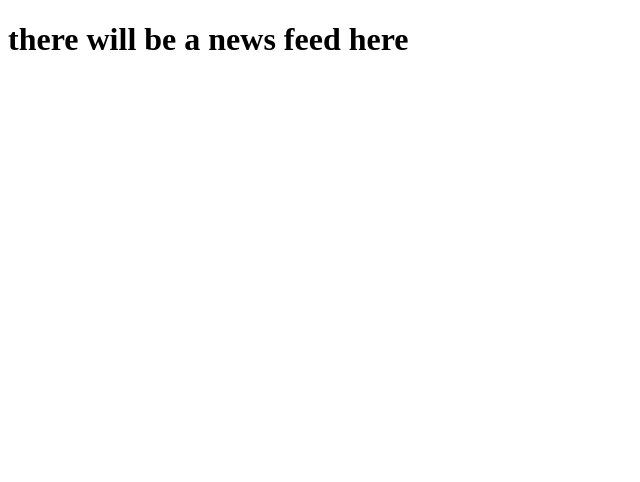
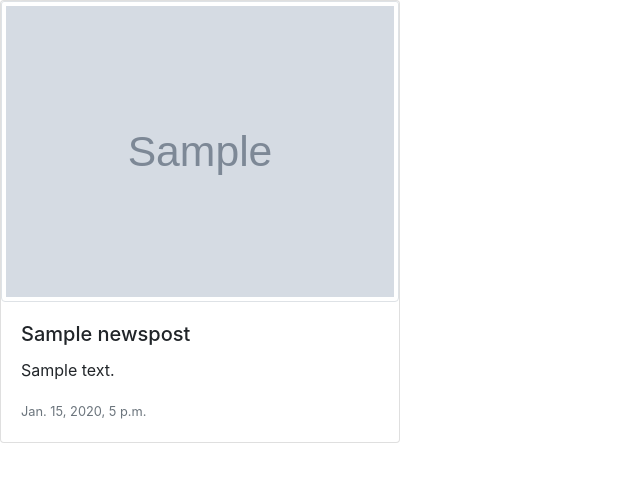
Before and after one commit to n1k0din/newsfeed, a Django app: page / in a window 1280 px wide. Shown: the top 482 px of the page, without its empty margins (0-640 px from the left). Run offline with Django 3.2, Linux system fonts and the light colour scheme; tables that the repository leaves empty hold one stand-in row (values such as "Sample post"); grey boxes marked "Sample" are stand-in pictures; parts of the project's set-up code (start-up, migrations or seed data) failed here and were passed over; some libraries are stand-ins or nearby versions.

Commit message:
Add Photo model and carousel to template

```diff
--- a/news/models.py
+++ b/news/models.py
@@ -2,7 +2,31 @@ from django.db import models
 
 
 class NewsPost(models.Model):
-    title = models.CharField('Заголовок', max_length=200)
-    text = models.TextField('Полный текст')
-    published_at = models.DateTimeField('Дата и время публикации')
-    image = models.ImageField('Картинка', blank=True, upload_to='images')
+    title = models.CharField('Title', max_length=200)
+    text = models.TextField('Full text')
+    published_at = models.DateTimeField('Publication date and time')
+
+    def __str__(self):
+        return self.title
+
+
+class Photo(models.Model):
+    image = models.ImageField('Image', upload_to='images')
+    sort_index = models.PositiveSmallIntegerField(
+        'Sorting index',
+        default=0,
+        blank=True,
+    )
+
+    news_post = models.ForeignKey(
+        NewsPost,
+        related_name='news_post_photos',
+        verbose_name='News post',
+        on_delete=models.CASCADE,
+    )
+
+    class Meta:
+        ordering = ['sort_index']
+
+    def __str__(self):
+        return f'{self.sort_index} {self.news_post.title}'
--- a/newsfeed/settings.py
+++ b/newsfeed/settings.py
@@ -115,3 +115,6 @@ STATICFILES_DIRS = [
 ]
 
 STATIC_ROOT = env('STATIC_ROOT', os.path.join(BASE_DIR, 'staticfiles'))
+
+MEDIA_ROOT = os.path.join(BASE_DIR, 'media')
+MEDIA_URL = '/media/'
--- a/newsfeed/urls.py
+++ b/newsfeed/urls.py
@@ -13,6 +13,8 @@ Including another URLconf
     1. Import the include() function: from django.conf.urls import url, include
     2. Add a URL to urlpatterns:  url(r'^blog/', include('blog.urls'))
 """
+from django.conf import settings
+from django.conf.urls.static import static
 from django.conf.urls import url
 from django.contrib import admin
 
@@ -20,5 +22,9 @@ from newsfeed import views
 
 urlpatterns = [
     url(r'^admin/', admin.site.urls),
-    url('', views.show_feed),
+    url(r'^$', views.index),
 ]
+
+urlpatterns += static(
+        settings.MEDIA_URL, document_root=settings.MEDIA_ROOT
+    )
--- a/newsfeed/views.py
+++ b/newsfeed/views.py
@@ -1,5 +1,21 @@
 from django.shortcuts import render
 
+from news.models import NewsPost
 
-def show_feed(request):
-    return render(request, 'index.html')
+
+def index(request):
+    news = NewsPost.objects.all()
+
+    dumped_news = []
+    for news_post in news:
+        dumped_news_post = {
+            'title': news_post.title,
+            'text': news_post.text,
+            'imgs': [photo.image.url for photo in news_post.news_post_photos.all()] or None,
+            'published_at': news_post.published_at,
+        }
+        dumped_news.append(dumped_news_post)
+
+    context = {'news': dumped_news}
+
+    return render(request, 'index.html', context)
--- a/templates/index.html
+++ b/templates/index.html
@@ -1,9 +1,65 @@
+{% load static %}
 <!DOCTYPE html>
 <html>
+
 <head>
   <title>news feed</title>
+  <link rel="stylesheet" href="https://maxcdn.bootstrapcdn.com/bootstrap/4.0.0/css/bootstrap.min.css" integrity="sha384-Gn5384xqQ1aoWXA+058RXPxPg6fy4IWvTNh0E263XmFcJlSAwiGgFAW/dAiS6JXm" crossorigin="anonymous">
 </head>
+
 <body>
-  <h1>there will be a news feed here</h1>
+
+  {% for news_post in news %}
+        <div class="card" style="width: 25rem;">
+          {% if news_post.imgs %}
+            {% if news_post.imgs|length == 1 %}
+              <img class="card-img-top img-thumbnail" src="{{news_post.imgs|first}}" alt="Card image cap">
+            {% else %}
+              <div id="carouselExampleIndicators" class="carousel slide" data-ride="carousel" style="width: 25rem">
+                <ol class="carousel-indicators">
+                  <li data-target="#carouselExampleIndicators" data-slide-to="0" class="active"></li>
+                  {% for img in news_post.imgs|slice:"1:" %}
+                    <li data-target="#carouselExampleIndicators" data-slide-to="{{ forloop.counter }}"></li>
+                  {% endfor %}
+                </ol>
+                <div class="carousel-inner">
+                  <div class="carousel-item active">
+                    <img class="d-block w-100" src="{{ news_post.imgs|first }}" alt="First slide">
+                  </div>
+
+                  {% for img in news_post.imgs|slice:"1:" %}
+                    <div class="carousel-item">
+                      <img class="d-block w-100" src="{{ img }}" alt="Other slide">
+                    </div>
+                  {% endfor %}
+
+                </div>
+                <a class="carousel-control-prev" href="#carouselExampleIndicators" role="button" data-slide="prev">
+                  <span class="carousel-control-prev-icon" aria-hidden="true"></span>
+                  <span class="sr-only">Previous</span>
+                </a>
+                <a class="carousel-control-next" href="#carouselExampleIndicators" role="button" data-slide="next">
+                  <span class="carousel-control-next-icon" aria-hidden="true"></span>
+                  <span class="sr-only">Next</span>
+                </a>
+              </div>
+            {% endif %}
+          {% else %}
+            <img class="card-img-top" src="{% static 'img\noimage.png' %}" alt="Card image cap">
+          {% endif %}
+          <div class="card-body">
+            <h5 class="card-title">{{ news_post.title}}</h5>
+            <p class="card-text">{{ news_post.text }}</p>
+            <p class="card-text"><small class="text-muted">{{ news_post.published_at }}</small></p>
+          </div>
+        </div>
+  {% endfor %}
+
+
+  <script src="https://code.jquery.com/jquery-3.2.1.slim.min.js" integrity="sha384-KJ3o2DKtIkvYIK3UENzmM7KCkRr/rE9/Qpg6aAZGJwFDMVNA/GpGFF93hXpG5KkN" crossorigin="anonymous"></script>
+  <script src="https://cdnjs.cloudflare.com/ajax/libs/popper.js/1.12.9/umd/popper.min.js" integrity="sha384-ApNbgh9B+Y1QKtv3Rn7W3mgPxhU9K/ScQsAP7hUibX39j7fakFPskvXusvfa0b4Q" crossorigin="anonymous"></script>
+  <script src="https://maxcdn.bootstrapcdn.com/bootstrap/4.0.0/js/bootstrap.min.js" integrity="sha384-JZR6Spejh4U02d8jOt6vLEHfe/JQGiRRSQQxSfFWpi1MquVdAyjUar5+76PVCmYl" crossorigin="anonymous"></script>
+
 </body>
+
 </html>
```
Also changed, not shown: news/admin.py (+11 -2 lines).
